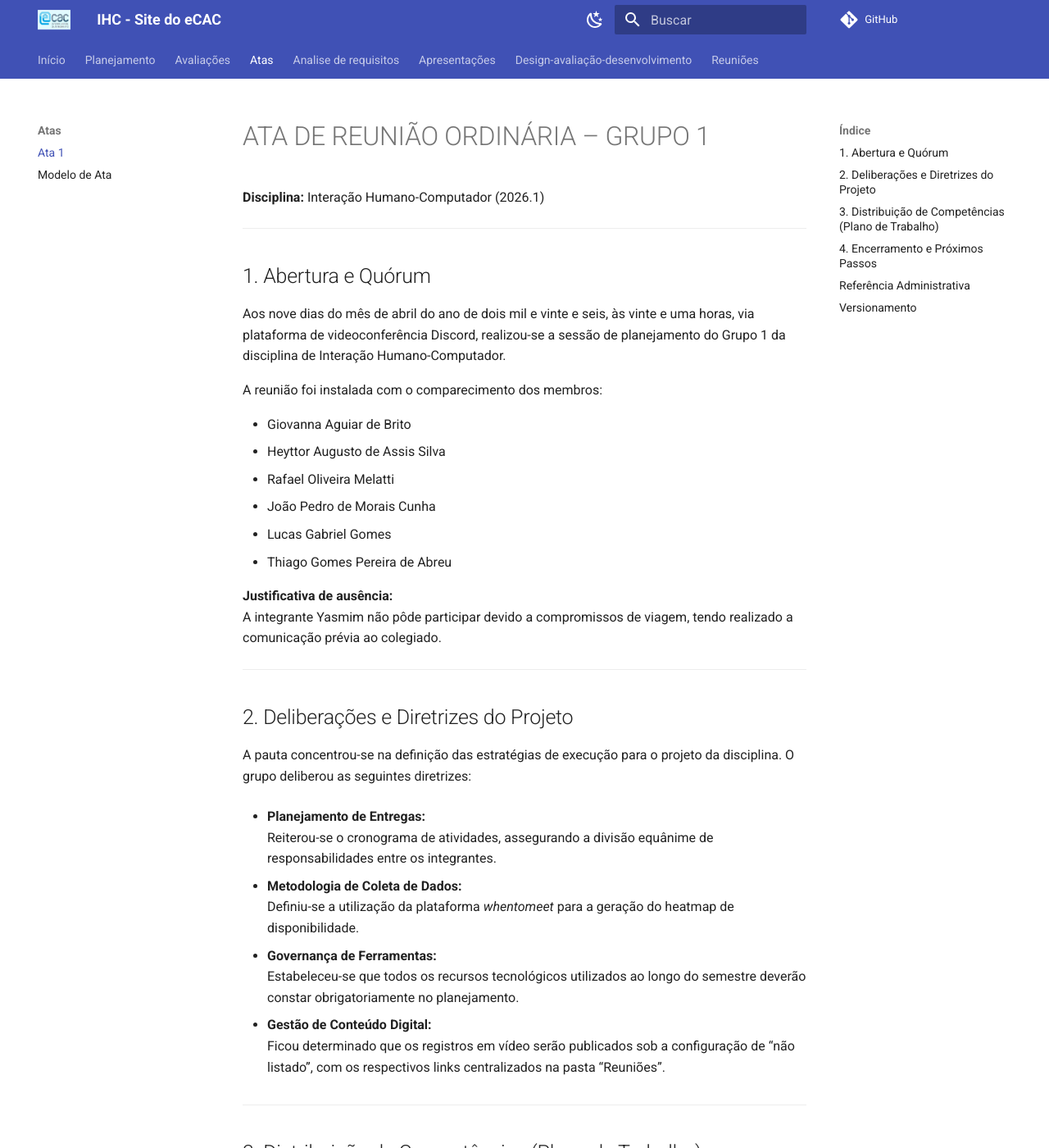
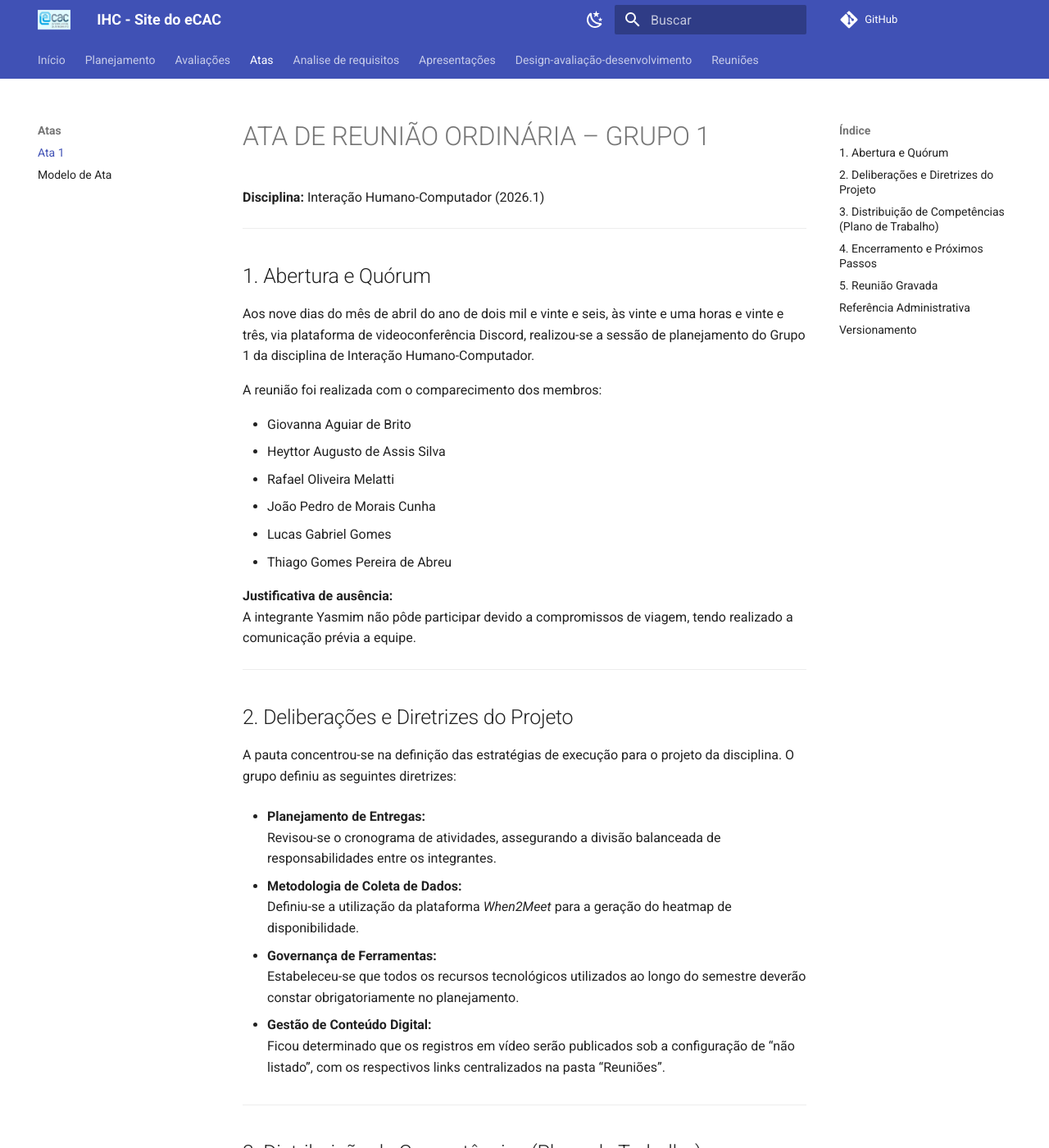
Before and after one commit to Interacao-Humano-Computador/2026.1-Grupo01, an MkDocs documentation site: the page built from docs/atas/ata1.md, in a window 1280 px wide and 1400 px high. Shown: the whole window at 82% size. Built offline with MkDocs 1.6.1 and Material for MkDocs 9.7.7, drawn with Linux system fonts in a browser that asks for light colours; comment, search, counter and statistics services are not loaded; some of the changed text lies outside the part shown.

Commit message:
docs: pequenas correções

```diff
--- a/docs/atas/ata1.md
+++ b/docs/atas/ata1.md
@@ -5,9 +5,9 @@
 
 ## 1. Abertura e Quórum
 
-Aos nove dias do mês de abril do ano de dois mil e vinte e seis, às vinte e uma horas, via plataforma de videoconferência Discord, realizou-se a sessão de planejamento do Grupo 1 da disciplina de Interação Humano-Computador.
+Aos nove dias do mês de abril do ano de dois mil e vinte e seis, às vinte e uma horas e vinte e três, via plataforma de videoconferência Discord, realizou-se a sessão de planejamento do Grupo 1 da disciplina de Interação Humano-Computador.
 
-A reunião foi instalada com o comparecimento dos membros:
+A reunião foi realizada com o comparecimento dos membros:
 
 - Giovanna Aguiar de Brito
 - Heyttor Augusto de Assis Silva
@@ -17,19 +17,19 @@ A reunião foi instalada com o comparecimento dos membros:
 - Thiago Gomes Pereira de Abreu
 
 **Justificativa de ausência:**
-A integrante Yasmim não pôde participar devido a compromissos de viagem, tendo realizado a comunicação prévia ao colegiado.
+A integrante Yasmim não pôde participar devido a compromissos de viagem, tendo realizado a comunicação prévia a equipe.
 
 ---
 
 ## 2. Deliberações e Diretrizes do Projeto
 
-A pauta concentrou-se na definição das estratégias de execução para o projeto da disciplina. O grupo deliberou as seguintes diretrizes:
+A pauta concentrou-se na definição das estratégias de execução para o projeto da disciplina. O grupo definiu as seguintes diretrizes:
 
 - **Planejamento de Entregas:**
-  Reiterou-se o cronograma de atividades, assegurando a divisão equânime de responsabilidades entre os integrantes.
+  Revisou-se o cronograma de atividades, assegurando a divisão balanceada de responsabilidades entre os integrantes.
 
 - **Metodologia de Coleta de Dados:**
-  Definiu-se a utilização da plataforma *whentomeet* para a geração do heatmap de disponibilidade.
+  Definiu-se a utilização da plataforma *When2Meet* para a geração do heatmap de disponibilidade.
 
 - **Governança de Ferramentas:**
   Estabeleceu-se que todos os recursos tecnológicos utilizados ao longo do semestre deverão constar obrigatoriamente no planejamento.
@@ -59,7 +59,13 @@ Conforme o desdobramento das iniciativas táticas do projeto, as responsabilidad
 
 Ficou agendada a próxima reunião ordinária para o dia **11 de abril de 2026**.
 
-Nada mais havendo a tratar, deu-se por encerrada a sessão. Para constar, eu, **Giovanna Aguiar**, lavrei a presente ata, que será documentada para consulta dos membros e acompanhamento da disciplina.
+Nada mais havendo a tratar, deu-se por encerrada a sessão. Para constar, eu, **Giovanna Aguiar**, confeccionei a presente ata, que será documentada para consulta dos membros e acompanhamento da disciplina.
+
+---
+
+## 5. Reunião Gravada
+
+A reunião foi postada na plataforma Youtube e pode ser acessada por esse link: https://youtu.be/SjuXvSSGdys
 
 ---
 
```
Also changed, not shown: other parts of docs/atas/ata1.md (+4 -3 lines), docs/Planejamento/Processo_de_design.md (+7 -0 lines), docs/Planejamento/ferramentas.md (+1 -1 lines), docs/Planejamento/heatmap.md (+3 -0 lines), docs/atas/atagoverno.md (+4 -3 lines).
